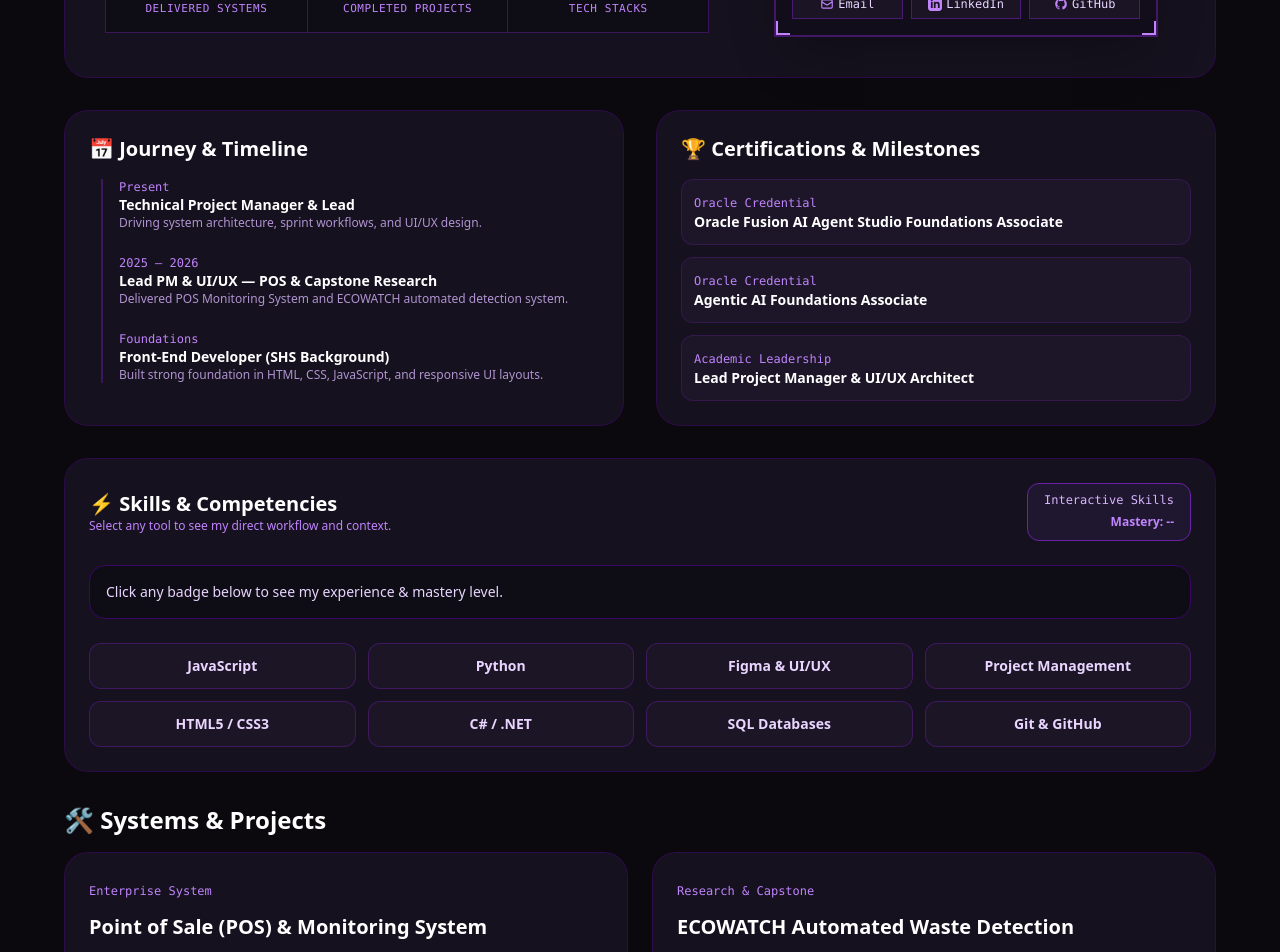
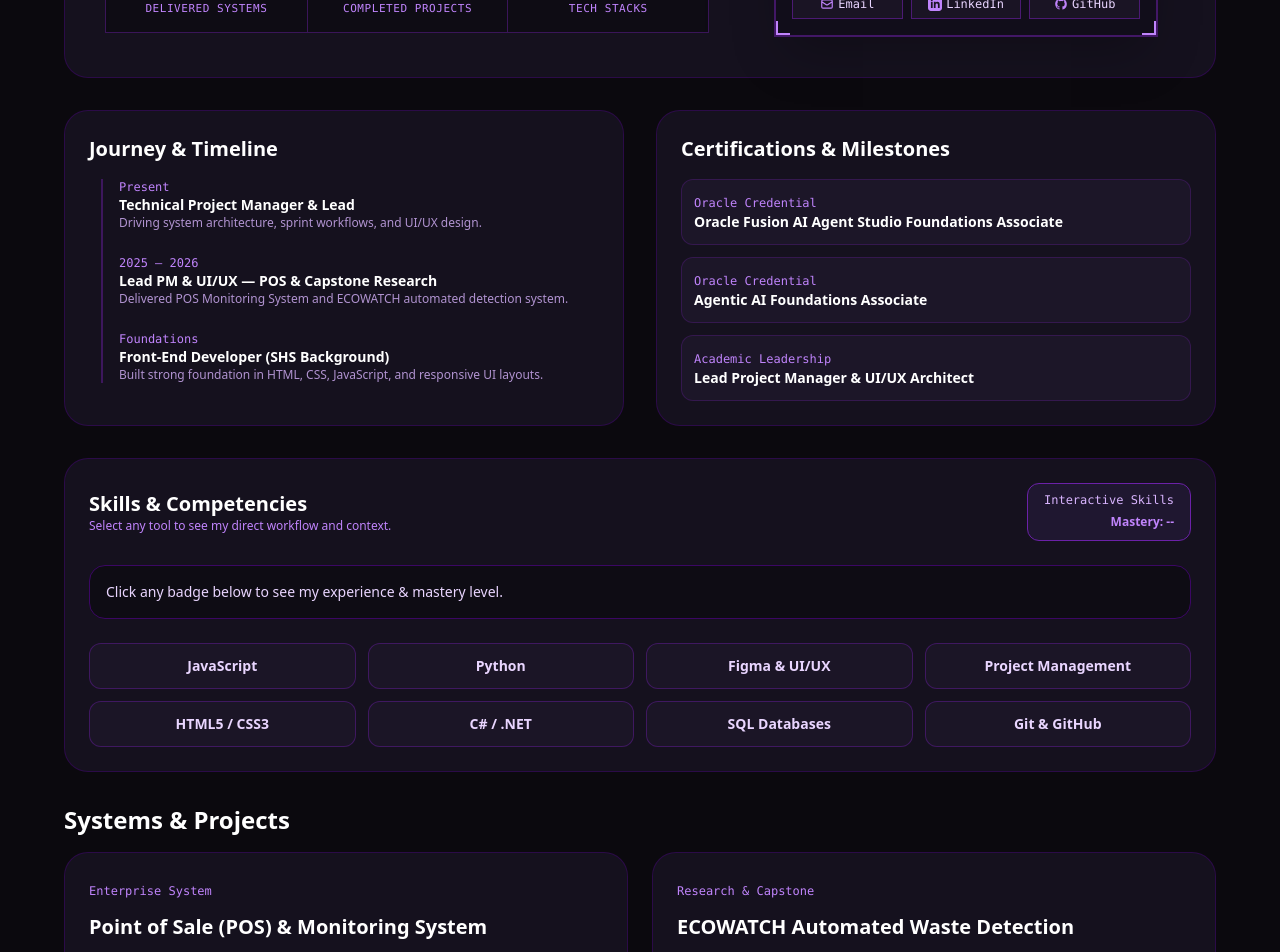
Before and after one commit to kashumadesu/Portfolio, a Next.js app: page / in a window 1280 px wide. Shown: the part 700-1652 px from the top of the page. Built offline with nearby package versions, Linux system fonts and the light colour scheme.

Commit message:
fix: verified build and updated index

```diff
--- a/pages/index.js
+++ b/pages/index.js
@@ -253,7 +253,7 @@ export default function Home() {
           {/* 2. BENTO ROW: TIMELINE & ACHIEVEMENTS */}
           <div id="about" className="grid grid-cols-1 md:grid-cols-2 gap-8 scroll-mt-24">
             <section className="bg-[#15111E] border border-purple-950/60 rounded-3xl p-6 space-y-4">
-              <h2 className="text-xl font-bold text-white flex items-center gap-2">📅 Journey & Timeline</h2>
+              <h2 className="text-xl font-bold text-white flex items-center gap-2"> Journey & Timeline</h2>
               <div className="border-l-2 border-purple-900/60 ml-3 space-y-6 pl-4 text-sm">
                 <div>
                   <p className="text-xs text-purple-400 font-mono">Present</p>
@@ -274,7 +274,7 @@ export default function Home() {
             </section>
 
             <section className="bg-[#15111E] border border-purple-950/60 rounded-3xl p-6 space-y-4">
-              <h2 className="text-xl font-bold text-white flex items-center gap-2">🏆 Certifications & Milestones</h2>
+              <h2 className="text-xl font-bold text-white flex items-center gap-2"> Certifications & Milestones</h2>
               <div className="space-y-3 text-sm">
                 <div className="p-3 bg-[#1C1628] rounded-xl border border-purple-900/40">
                   <span className="text-xs font-mono text-purple-400">Oracle Credential</span>
@@ -296,7 +296,7 @@ export default function Home() {
           <section id="skills" className="bg-[#15111E] border border-purple-950/60 rounded-3xl p-6 space-y-6 scroll-mt-24">
             <div className="flex flex-col md:flex-row justify-between md:items-center gap-2">
               <div>
-                <h2 className="text-xl font-bold text-white">⚡ Skills & Competencies</h2>
+                <h2 className="text-xl font-bold text-white"> Skills & Competencies</h2>
                 <p className="text-xs text-purple-400">Select any tool to see my direct workflow and context.</p>
               </div>
               <div className="bg-[#1F1730] px-4 py-2 rounded-xl border border-purple-800 text-right">
@@ -324,7 +324,7 @@ export default function Home() {
 
           {/* 4. FEATURED SYSTEMS & PROJECTS */}
           <section id="projects" className="space-y-4 scroll-mt-24">
-            <h2 className="text-2xl font-bold text-white">🛠 Systems & Projects</h2>
+            <h2 className="text-2xl font-bold text-white"> Systems & Projects</h2>
             <div className="grid grid-cols-1 md:grid-cols-2 gap-6">
               <div className="bg-[#15111E] border border-purple-950/60 rounded-3xl p-6 space-y-3">
                 <span className="text-xs font-mono text-purple-400">Enterprise System</span>
```
